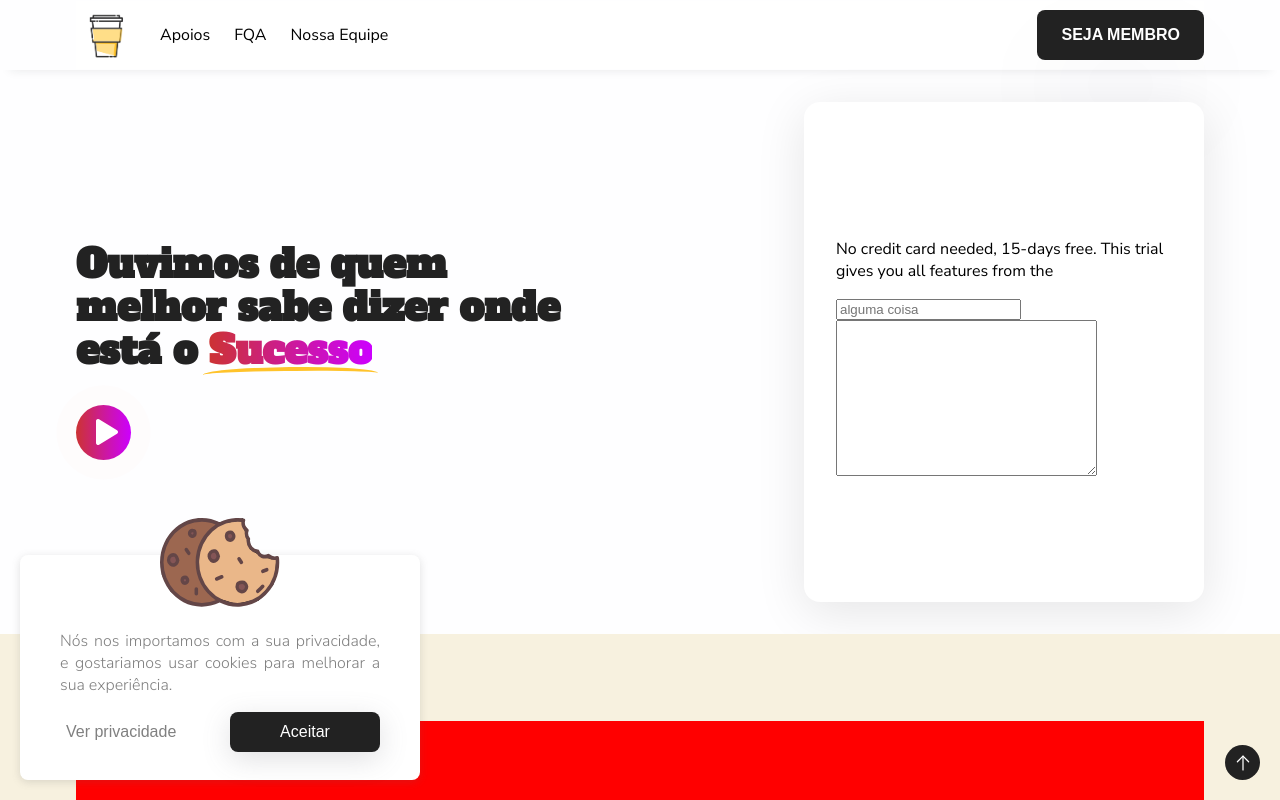
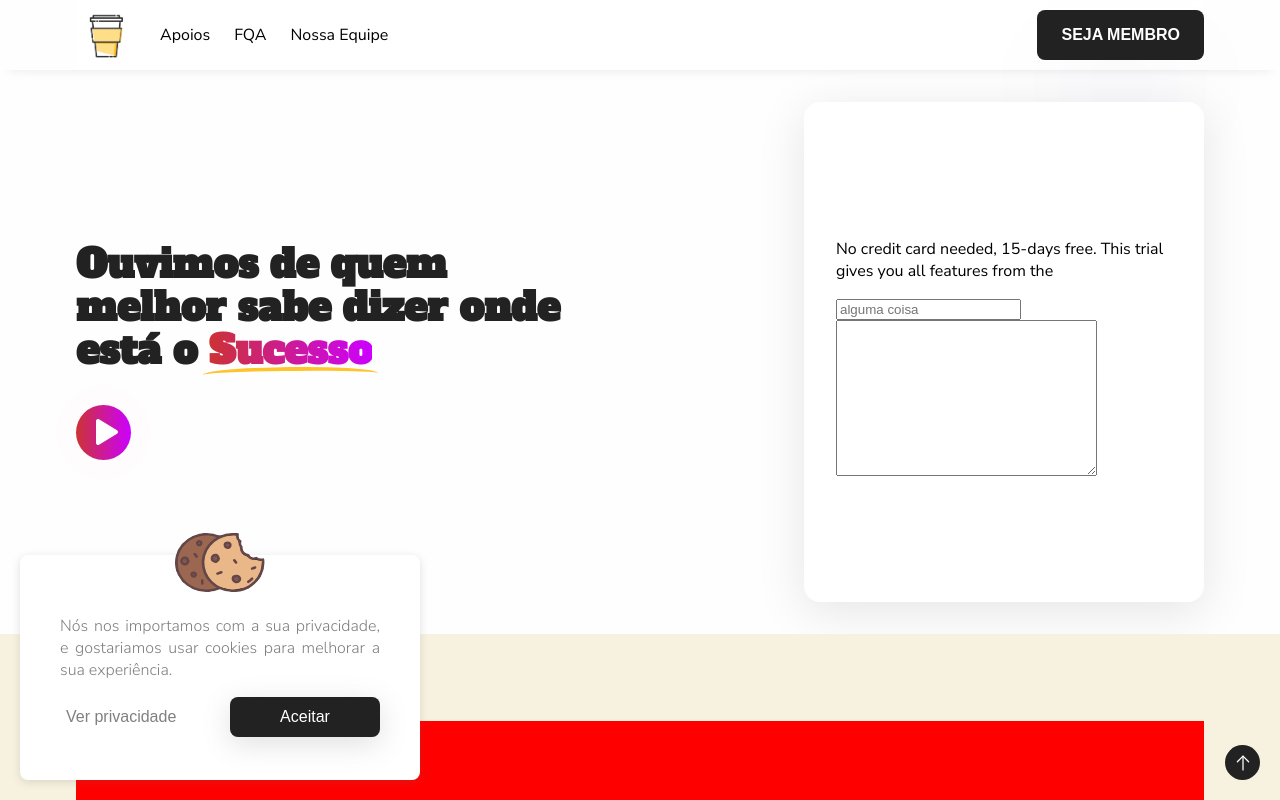
Before and after one commit to TyperGuy/caffeina, a Next.js app: page / in a window 1280 px wide. Shown: the top 800 px of the page. Built offline with nearby package versions, Linux system fonts and the light colour scheme.

Commit message:
chore : Change floatbutton component icon

```diff
--- a/src/components/modal/index.tsx
+++ b/src/components/modal/index.tsx
@@ -19,7 +19,7 @@ const Modal: FC<{ modalRef: any }> = ({ modalRef }) => {
       <Container>
         <Content>
           <div style={{marginTop:-65}}>
-             <Image  height={90} width={120} src="/cookie.svg"/>
+             <Image  height={60} width={90} src="/cookie.svg"/>
           </div>
           <Description>
             Nós nos importamos com a sua privacidade, e gostariamos usar cookies para melhorar a sua experiência.
```
